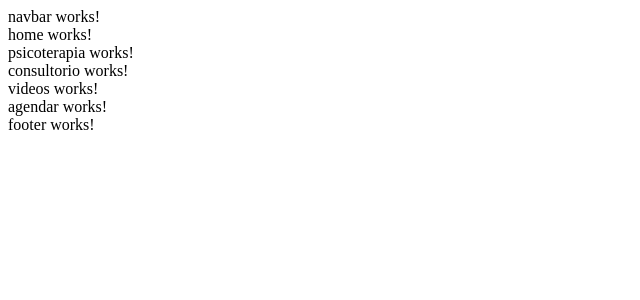
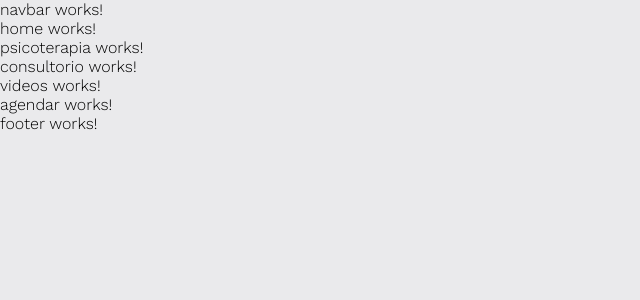
Before and after one commit to HenriqueAmorim20/acv-psicologia, a Nuxt app: page / in a window 1280 px wide. Shown: the top 300 px of the page, without its empty margins (0-640 px from the left). Built offline with nearby package versions, Linux system fonts and the light colour scheme.

Commit message:
feat: global css

```diff
--- a/assets/css/global.css
+++ b/assets/css/global.css
@@ -0,0 +1,40 @@
+@font-face {
+  font-family: "WorkSansThinItalic";
+  src: url("~/assets/fonts/WorkSans-ThinItalic.ttf") format("truetype");
+}
+
+@font-face {
+  font-family: "WorkSansThin";
+  src: url("~/assets/fonts/WorkSans-Thin.ttf") format("truetype");
+}
+
+@font-face {
+  font-family: "WorkSansLight";
+  src: url("~/assets/fonts/WorkSans-Light.ttf") format("truetype");
+}
+
+@font-face {
+  font-family: "WorkSansRegular";
+  src: url("~/assets/fonts/WorkSans-Regular.ttf") format("truetype");
+}
+
+:root {
+  --background: hsl(240, 5%, 92%);
+  --primary: hsl(0, 0%, 0%);
+  --secondary: hsl(110, 7%, 33%);
+}
+
+body {
+  font-family: "WorkSansLight";
+  background-color: var(--background);
+  color: var(--primary);
+}
+
+*,
+*::after,
+*::before {
+  margin: 0;
+  padding: 0;
+  border: 0;
+  box-sizing: border-box;
+}
```
